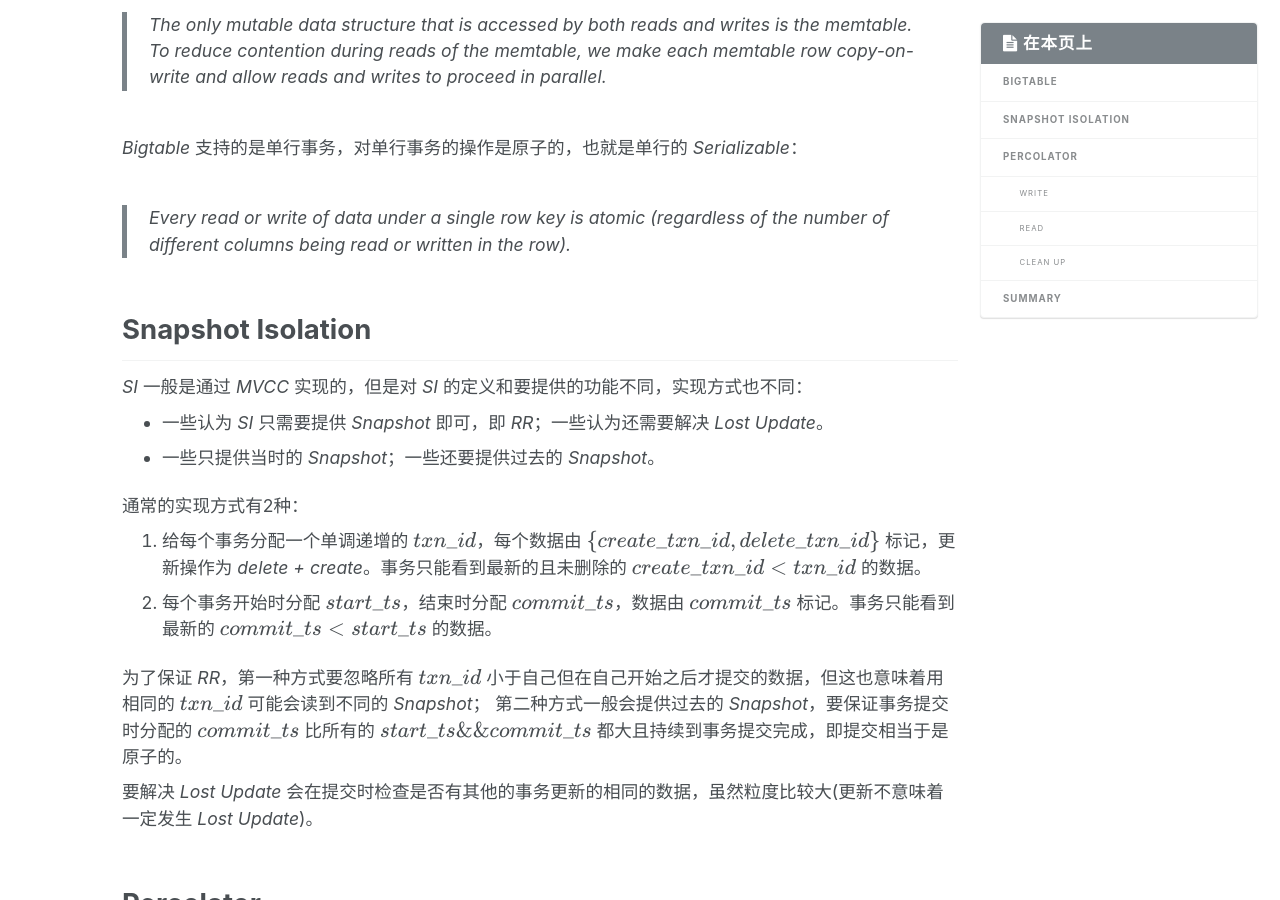
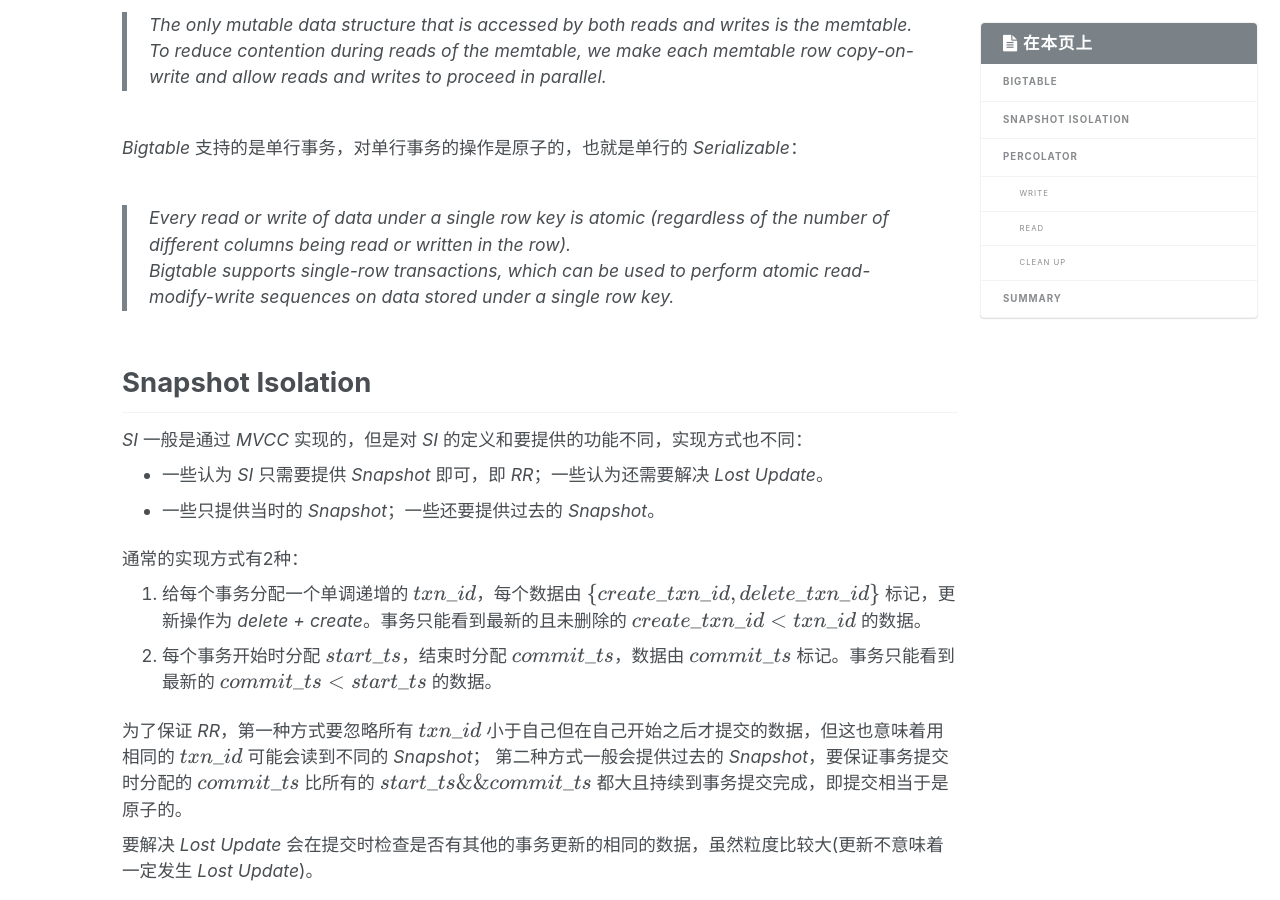
Before and after one commit to youjiali1995/youjiali1995.github.io, a Jekyll site: the page built from _posts/Distributed/2019-04-03-percolator.md, in a window 1280 px wide and 900 px high, scrolled down 670 px. Built offline with Jekyll 4.4.1, drawn with Linux system fonts in a browser that asks for light colours; formulas are drawn with MathJax 3.

Commit message:
Refine 2019-04-03-percolator.md

```diff
--- a/_posts/Distributed/2019-04-03-percolator.md
+++ b/_posts/Distributed/2019-04-03-percolator.md
@@ -22,6 +22,7 @@
 
 *Bigtable* 支持的是单行事务，对单行事务的操作是原子的，也就是单行的 *Serializable*：
 > Every read or write of data under a single row key is atomic (regardless of the number of different columns being read or written in the row).
+> Bigtable supports single-row transactions, which can be used to perform atomic read-modify-write sequences on data stored under a single row key.
 
 ## Snapshot Isolation
 *SI* 一般是通过 *MVCC* 实现的，但是对 *SI* 的定义和要提供的功能不同，实现方式也不同：
```
